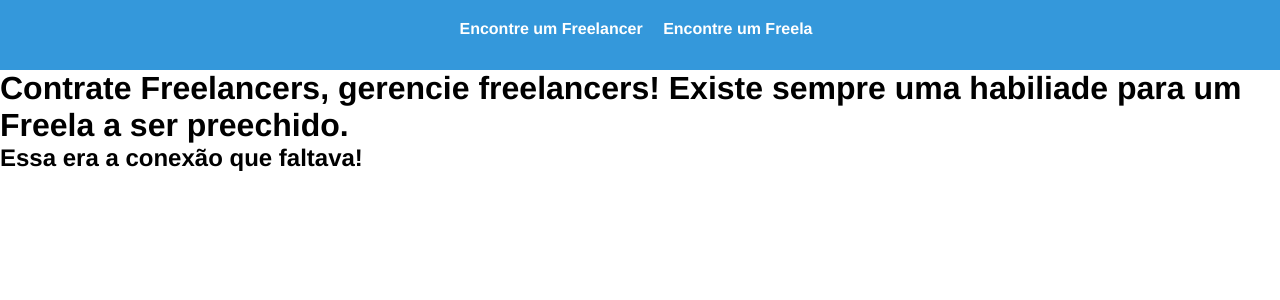
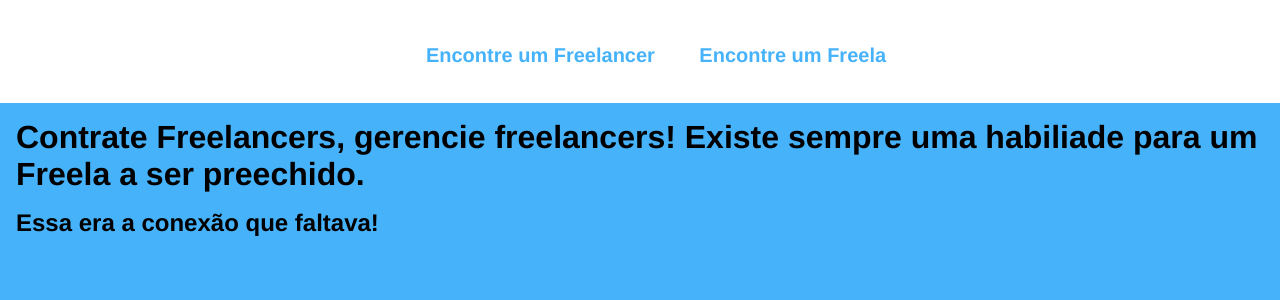
Before and after one commit to lucasxavier-dev/yourFreelancers, a Node server app: page / in a window 1280 px wide. Shown: the top 300 px of the page. Run offline with Node 20, Linux system fonts and the light colour scheme.

Commit message:
browsersync

```diff
--- a/public/styles/global.css
+++ b/public/styles/global.css
@@ -1,8 +1,8 @@
 /*global.css*/
 
 :root {
-    --primary-color: #0C0024;
-    --second-color: #FCC92F;
+    --primary-color: #46b2fa;
+    --second-color: #3498DB;
     --third-color: #0F002D;
 
   }
--- a/public/styles/styles.css
+++ b/public/styles/styles.css
@@ -1,20 +1,76 @@
+body {
+    background-color: var(--primary-color);
+}
+
 .headerContainer {
-    background-color: #3498DB;
-    padding-bottom: 28px;
+    padding: 32px;
+    width:100%;
     text-align: center;
+    box-sizing: border-box;
+
+    background-color: #FFFF;
+}
+
+.headerContainer a {
+    color: var(--primary-color);
+    align-items: center;
+    font-weight: 600;
+
+    display: inline-block;
+    padding: 4px;
+    margin-top: 8px;
+
+
+
+
+
+    text-decoration: none;
+    margin-left: 32px;
+    font-size: 20px;
+}
+
+.headerContainer a:active {
+    font-weight: bold;
+    color: var(--second-color);
 
 }
 
-.headerContainer a {
-    color: #FFFF;
-    align-items: center;
+.headerContainer a:hover {
+    color: var(--second-color);
+}
 
-    text-decoration: none;
-    font-weight: bold;
-    font-size: 16px;
+.headerContainer a::after {
+        content: "";
+    width: 0;
+    height: 2px;
+    color: var(--second-color);
+    position: absolute;
+    left: 0;
+    bottom: -4px;
 
-    display: inline-block;
-    padding: 4px;
-    margin-right: 8px;
-    margin-top: 16px
+
 }
+
+        /* pseudoElement */
+.headerContainer a:hover::after {
+    width: 100%;
+    transition: width 200ms ease-in-out;
+
+}
+
+
+
+
+/* .headerContainer .logoYourFreelancers img {
+    max-width: 60px;
+} */
+
+.mainContent {
+    margin: 1rem;
+}
+
+.mainContent h1{
+    margin-bottom: 1rem;
+}
+
+.mainContent h2{}
--- a/views/layout.njk
+++ b/views/layout.njk
@@ -22,8 +22,8 @@
   <div class="appContainer">
 
     <div class="headerContainer">
-      {# <img src="" alt="logo-yourFreelancers"> #}
-      <a href="/">Encontre um Freelancer</a>
+      {# <img src="https://cdn.worldvectorlogo.com/logos/getdev.svg" alt="logoYourFreelancers" class="logoYourFreelancers"> #}
+      <a href="/" class="active">Encontre um Freelancer</a>
       <a href="/freelas">Encontre um Freela</a>
       {# <button type="button" class="btn btn-outline-primary">Primary</button> #}
     </div>
```
Also changed, not shown: package.json (+8 -1 lines), 1 other file.
